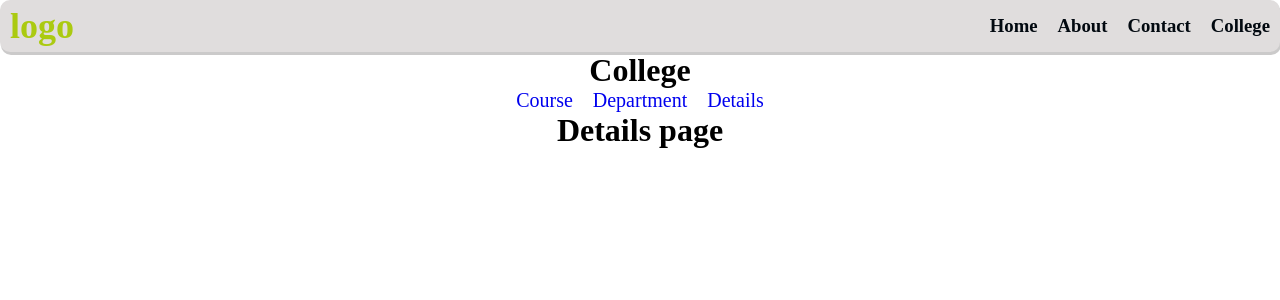
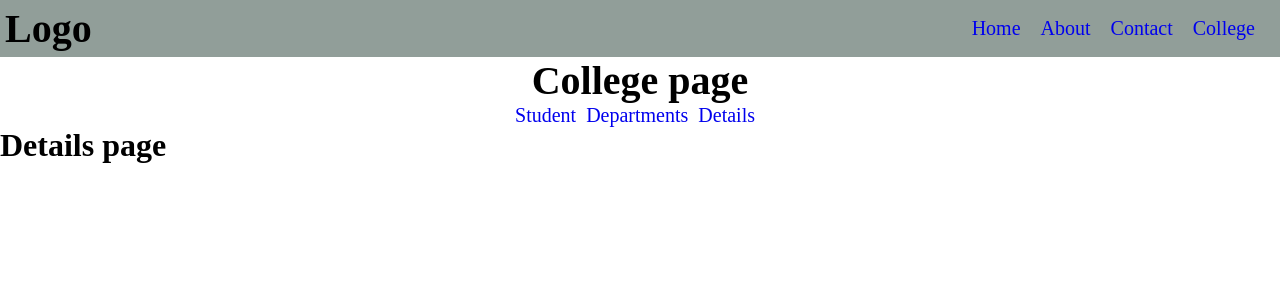
Before and after one commit to Zulqarnain-AI/React_Advance, a React (Vite) app: page /college/details in a window 1280 px wide. Shown: the top 300 px of the page. Built offline with nearby package versions, Linux system fonts and the light colour scheme.

Commit message:
react layout

```diff
--- a/src/App.jsx
+++ b/src/App.jsx
@@ -1,9 +1,12 @@
-import BasicReactRouter from "./basicReactRouter"
+// import BasicReactRouter from "./basicReactRouter"
+import Layout from './components/layout'
 function App() {
 
   return (
     <>
-    <BasicReactRouter />
+    {/* <BasicReactRouter /> */}
+
+    <Layout />
     </>
   )
 }
--- /dev/null
+++ b/src/components/about.jsx
@@ -0,0 +1,8 @@
+function About(){
+    return(
+        <div>
+            <h1>About page</h1>
+        </div>
+    )
+}
+export default About
--- /dev/null
+++ b/src/components/college.jsx
@@ -0,0 +1,18 @@
+import {  NavLink,Outlet } from "react-router"
+import style from '/src/styles/layout.module.css'
+function College(){
+    return(
+        <>
+        <div className={style.college}>
+            <h1>College page</h1>
+            <div className={style.link}>
+            <NavLink to=''>Student</NavLink>
+            <NavLink to='department'>Departments</NavLink>
+            <NavLink to='details'>Details</NavLink>
+            </div>
+        </div>
+        <Outlet />
+        </>
+    )
+}
+export default College
--- /dev/null
+++ b/src/components/contac.jsx
@@ -0,0 +1,8 @@
+function Contact(){
+    return(
+        <div>
+            <h1>Contact page</h1>
+        </div>
+    )
+}
+export default Contact
--- /dev/null
+++ b/src/components/department.jsx
@@ -0,0 +1,8 @@
+function Department(){
+    return(
+        <div>
+            <h1>Department page</h1>
+        </div>
+    )
+}
+export default Department
--- /dev/null
+++ b/src/components/details.jsx
@@ -0,0 +1,8 @@
+function Details(){
+    return(
+        <div>
+            <h1>Details page</h1>
+        </div>
+    )
+}
+export default Details
--- /dev/null
+++ b/src/components/layout.jsx
@@ -0,0 +1,39 @@
+import { Route, Routes,Link } from "react-router"
+import Contact from "./contac"
+import About from './about'
+import College from './college'
+import Student from './student'
+import Department from './department'
+import Details from './details'
+import style from "/src/styles/layout.module.css"
+function Layout() {
+    return (
+        <div>
+            <div className={style.container}>
+                <div className={style.logo}>
+                    <h1>Logo</h1>
+                </div>
+                <div className={style.links}>
+                    <Link to='/'>Home</Link>
+                    <Link to='/about'>About</Link>
+                    <Link to='/contact'>Contact</Link>
+                    <Link to='/college'>College</Link>
+                </div>
+            </div>
+            <Routes>
+
+                <Route path="/" element={<h1>Home page</h1>} />
+                <Route path="/about" element={<About />} />
+                <Route path="/contact" element={<Contact />} />
+
+                <Route path="/college" element={<College />}>
+                <Route index element={<Student />}/>
+                <Route path="department" element={<Department />}/>
+                <Route path="details" element={<Details />}/>
+                </ Route>
+            </Routes>
+
+        </div>
+    )
+}
+export default Layout
--- /dev/null
+++ b/src/components/student.jsx
@@ -0,0 +1,8 @@
+function Student(){
+    return(
+        <div>
+            <h1>Student page</h1>
+        </div>
+    )
+}
+export default Student
--- /dev/null
+++ b/src/styles/layout.module.css
@@ -0,0 +1,28 @@
+*{
+    margin:0;
+    padding:0;
+}
+.container{
+    display: flex;
+    align-items: center;
+    justify-content:space-between;
+    font-size: 20px;
+    background-color: rgb(145, 158, 153);
+    padding:5px;
+}
+.links a{
+        text-decoration:none;
+        padding-right: 20px;
+}
+
+.college{
+    display: flex;
+    /* align-items: center; */
+    text-align: center;
+    font-size: 20px;
+    flex-direction: column;
+}
+.link a{
+    text-decoration: none;
+    padding-right:10px;
+}
```
